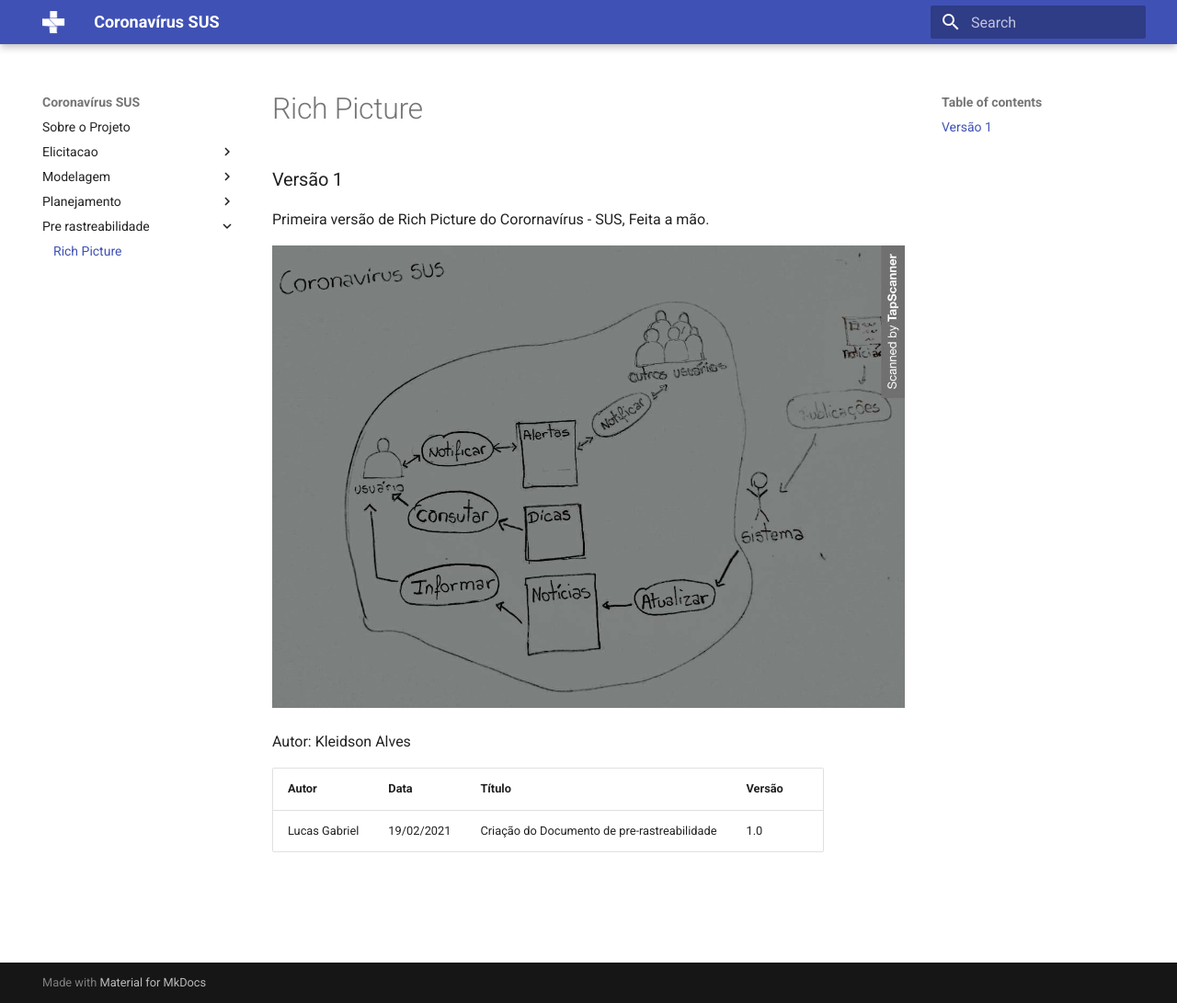
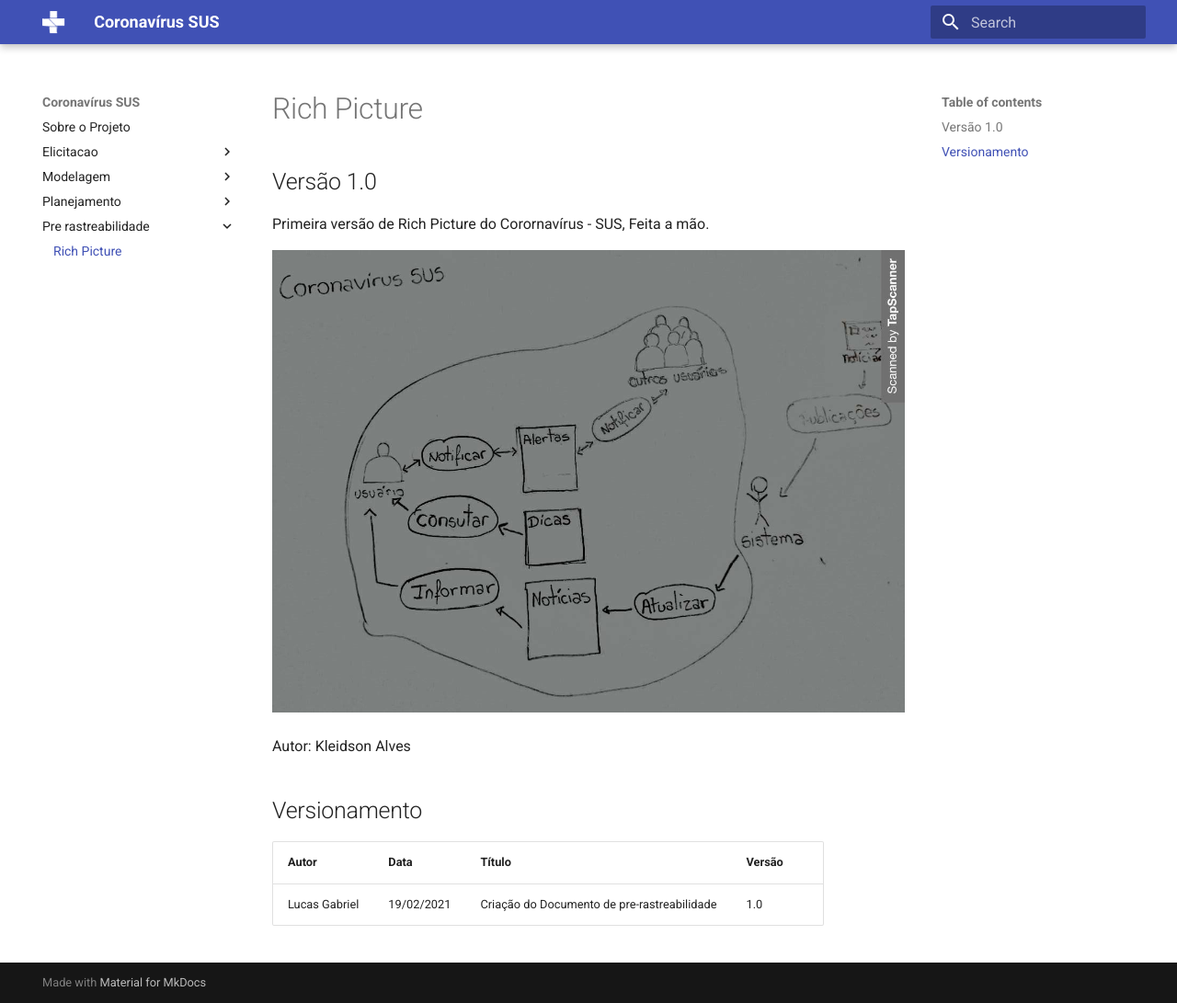
Before and after one commit to Requisitos-de-Software/2020.2-Coronavirus-SUS, an MkDocs documentation site: the page built from docs/pre-rastreabilidade/preRastreabilidade.md, in a window 1280 px wide and 1091 px high. Shown: the whole window at 92% size. Built offline with MkDocs 1.6.1 and Material for MkDocs 9.7.7, drawn with Linux system fonts in a browser that asks for light colours.

Commit message:
Adicionando título versionamento

```diff
--- a/docs/pre-rastreabilidade/preRastreabilidade.md
+++ b/docs/pre-rastreabilidade/preRastreabilidade.md
@@ -1,6 +1,6 @@
 # Rich Picture
 
-### Versão 1
+## Versão 1.0
 
 Primeira versão de Rich Picture do Corornavírus - SUS, Feita a mão.
 
@@ -10,6 +10,8 @@
 
 Autor: Kleidson Alves
 
+## Versionamento
+
 | Autor | Data | Título | Versão |
 |--|--|--|--|
 | Lucas Gabriel | 19/02/2021 | Criação do Documento de pre-rastreabilidade | 1.0 |
```
